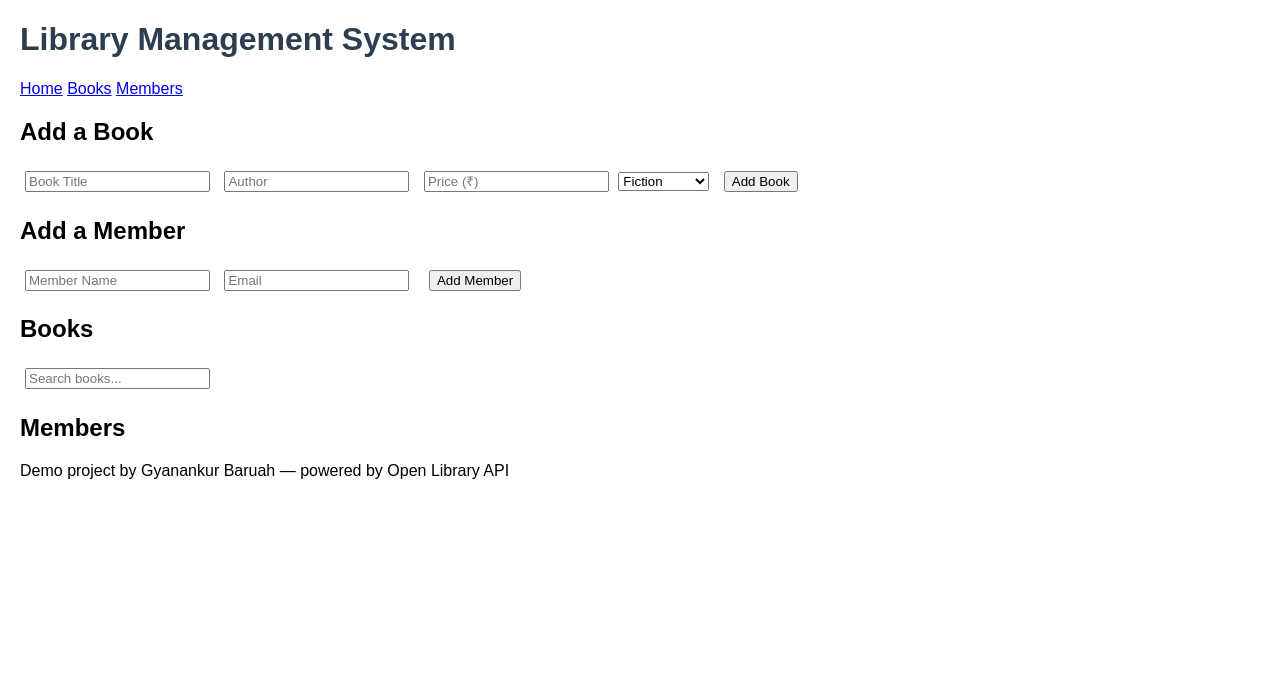
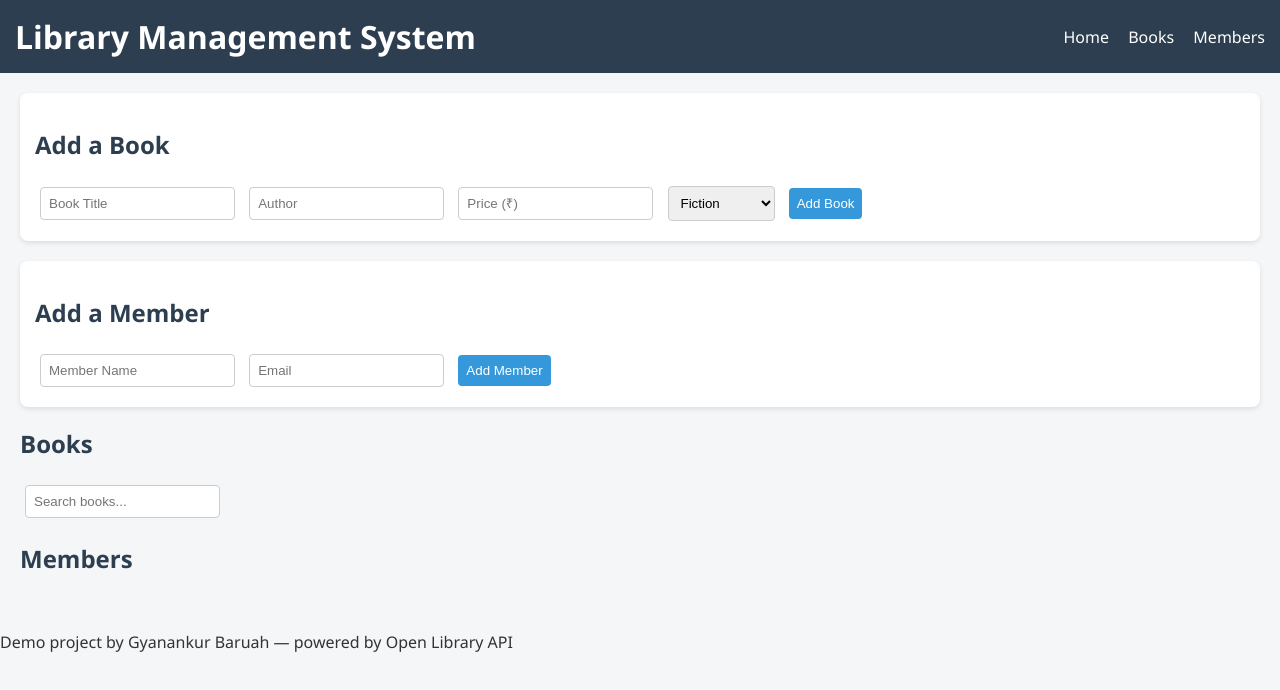
Before and after one commit to Gyanankur23/Library-Management-system-Live-, a plain HTML site: page index.html in a window 1280 px wide. Drawn offline with Linux system fonts and the light colour scheme.

Commit message:
Update style.css

```diff
--- a/style.css
+++ b/style.css
@@ -1,4 +1,69 @@
-body { font-family: Arial, sans-serif; margin: 20px; }
-h1 { color: #2c3e50; }
-button { margin-left: 10px; }
-input { margin: 5px; }
+body {
+  font-family: 'Segoe UI', Arial, sans-serif;
+  margin: 0;
+  background: #f4f6f8;
+  color: #333;
+}
+
+header {
+  background: #2c3e50;
+  color: white;
+  padding: 15px;
+  display: flex;
+  justify-content: space-between;
+  align-items: center;
+}
+
+header h1 { margin: 0; }
+nav a {
+  color: white;
+  margin-left: 15px;
+  text-decoration: none;
+}
+
+main { padding: 20px; }
+h2 { color: #2c3e50; }
+
+.add-section {
+  background: white;
+  padding: 15px;
+  margin-bottom: 20px;
+  border-radius: 8px;
+  box-shadow: 0 2px 5px rgba(0,0,0,0.1);
+}
+
+input, select, button {
+  margin: 5px;
+  padding: 8px;
+  border-radius: 4px;
+  border: 1px solid #ccc;
+}
+
+button {
+  background: #3498db;
+  color: white;
+  border: none;
+  cursor: pointer;
+}
+button:hover { background: #2980b9; }
+
+.grid {
+  display: grid;
+  grid-template-columns: repeat(auto-fill, minmax(220px, 1fr));
+  gap: 15px;
+}
+
+.card {
+  background: white;
+  border-radius: 8px;
+  padding: 10px;
+  box-shadow: 0 2px 5px rgba(0,0,0,0.1);
+  text-align: center;
+}
+
+.card img {
+  max-width: 100%;
+  height: 200px;
+  object-fit: cover;
+  border-radius: 4px;
+}
```
